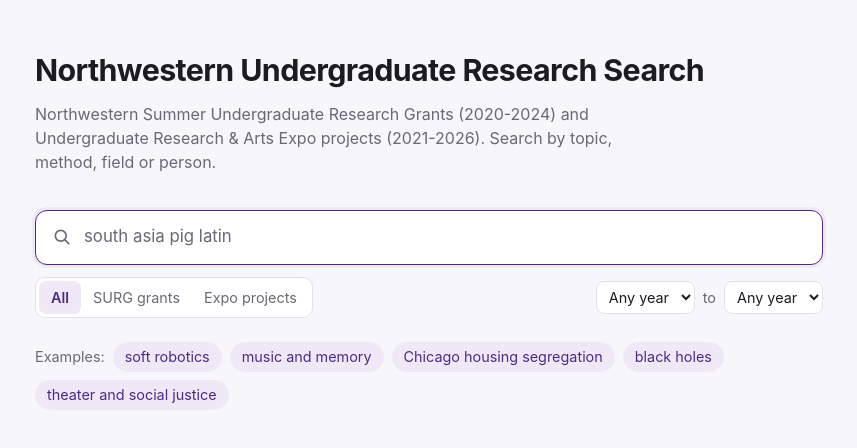
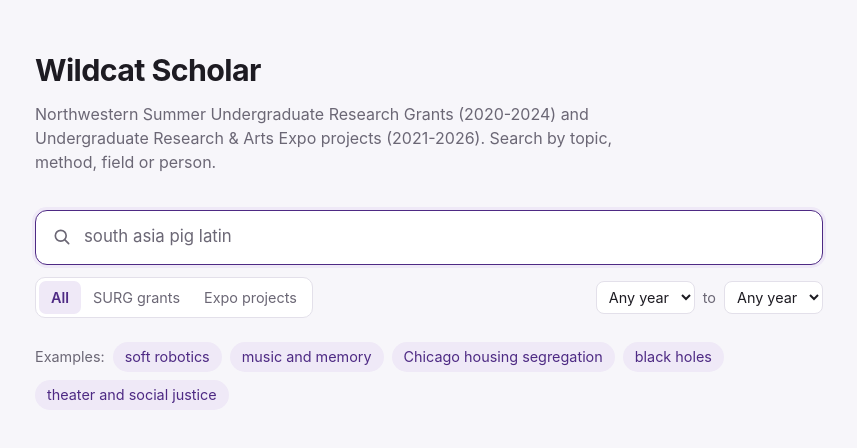
Before and after one commit to ishanjmukherjee/grantsearch, a React (Vite) app in the folder frontend/: page / in a window 1280 px wide. Shown: the top 448 px of the page, without its empty margins (211-1068 px from the left). Built offline with nearby package versions, Linux system fonts and the light colour scheme.

Commit message:
Rename the site to Wildcat Scholar and hold search prompts still once the user engages
The rotating prompts stop on the first click or keypress in the search box, leaving the current one shown without animation.

```diff
--- a/frontend/index.html
+++ b/frontend/index.html
@@ -4,7 +4,7 @@
     <meta charset="UTF-8" />
     <link rel="icon" type="image/svg+xml" href="/favicon.svg" />
     <meta name="viewport" content="width=device-width, initial-scale=1.0" />
-    <title>Northwestern Undergraduate Research Search</title>
+    <title>Wildcat Scholar</title>
   </head>
   <body>
     <div id="root"></div>
--- a/frontend/src/App.tsx
+++ b/frontend/src/App.tsx
@@ -51,11 +51,14 @@
   const [loading, setLoading] = useState(false)
   const [error, setError] = useState('')
   const [prompt, setPrompt] = useState(0)
+  // Prompts rotate until the user clicks or types in the search box, then hold still.
+  const [engaged, setEngaged] = useState(false)
 
   useEffect(() => {
+    if (engaged) return
     const timer = setInterval(() => setPrompt((i) => (i + 1) % PROMPTS.length), PROMPT_MS)
     return () => clearInterval(timer)
-  }, [])
+  }, [engaged])
 
   useEffect(() => {
     const params = new URLSearchParams()
@@ -94,7 +97,7 @@
   return (
     <div className="page">
       <header>
-        <h1>Northwestern Undergraduate Research Search</h1>
+        <h1>Wildcat Scholar</h1>
         <p className="lede">
           Northwestern Summer Undergraduate Research Grants (2020-2024) and Undergraduate Research &amp; Arts Expo
           projects (2021-2026). Search by topic, method, field or person.
@@ -112,11 +115,13 @@
               type="search"
               value={q}
               onChange={(e) => setQ(e.target.value)}
+              onPointerDown={() => setEngaged(true)}
+              onKeyDown={() => setEngaged(true)}
               aria-label="Search projects"
               autoFocus
             />
             {!q && (
-              <span key={prompt} className="prompt" aria-hidden="true">
+              <span key={prompt} className={engaged ? 'prompt still' : 'prompt'} aria-hidden="true">
                 {PROMPTS[prompt]}
               </span>
             )}
--- a/frontend/src/index.css
+++ b/frontend/src/index.css
@@ -138,6 +138,10 @@
   text-overflow: ellipsis;
   pointer-events: none;
   animation: prompt 3.5s ease-in-out both;
+}
+
+.prompt.still {
+  animation: none;
 }
 
 @keyframes prompt {
```
